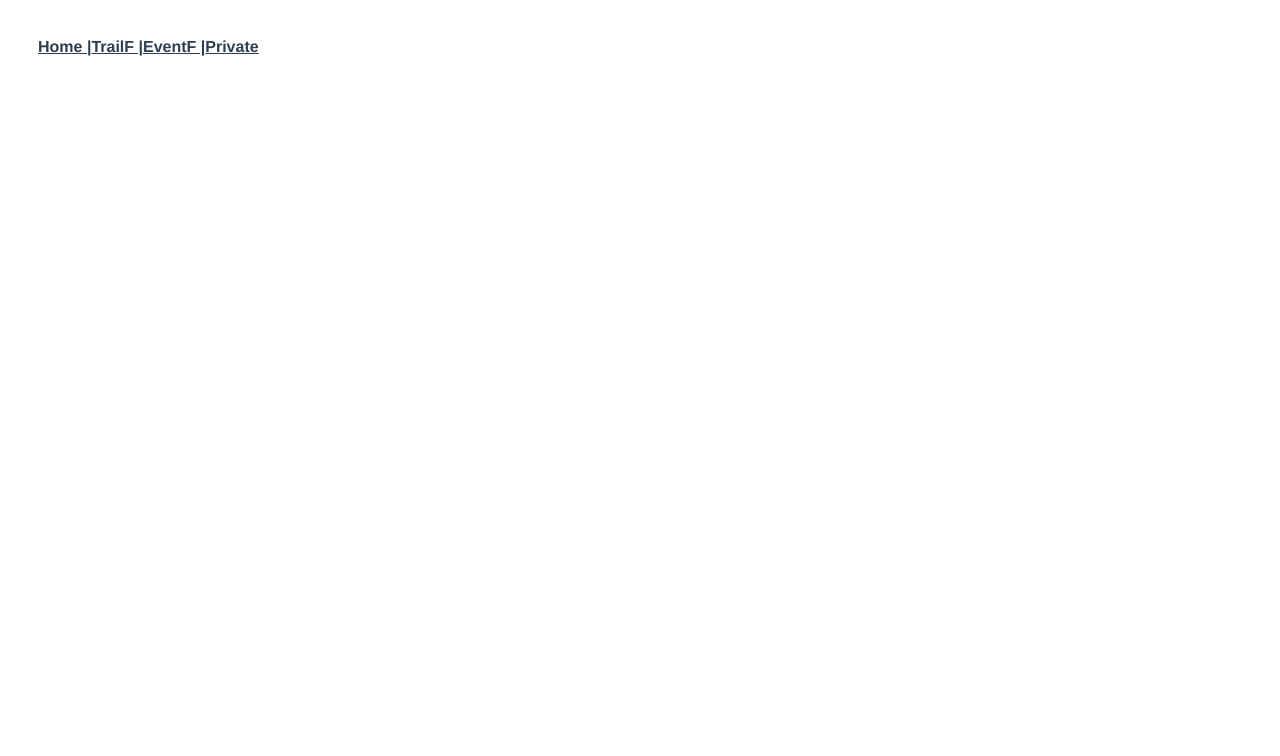
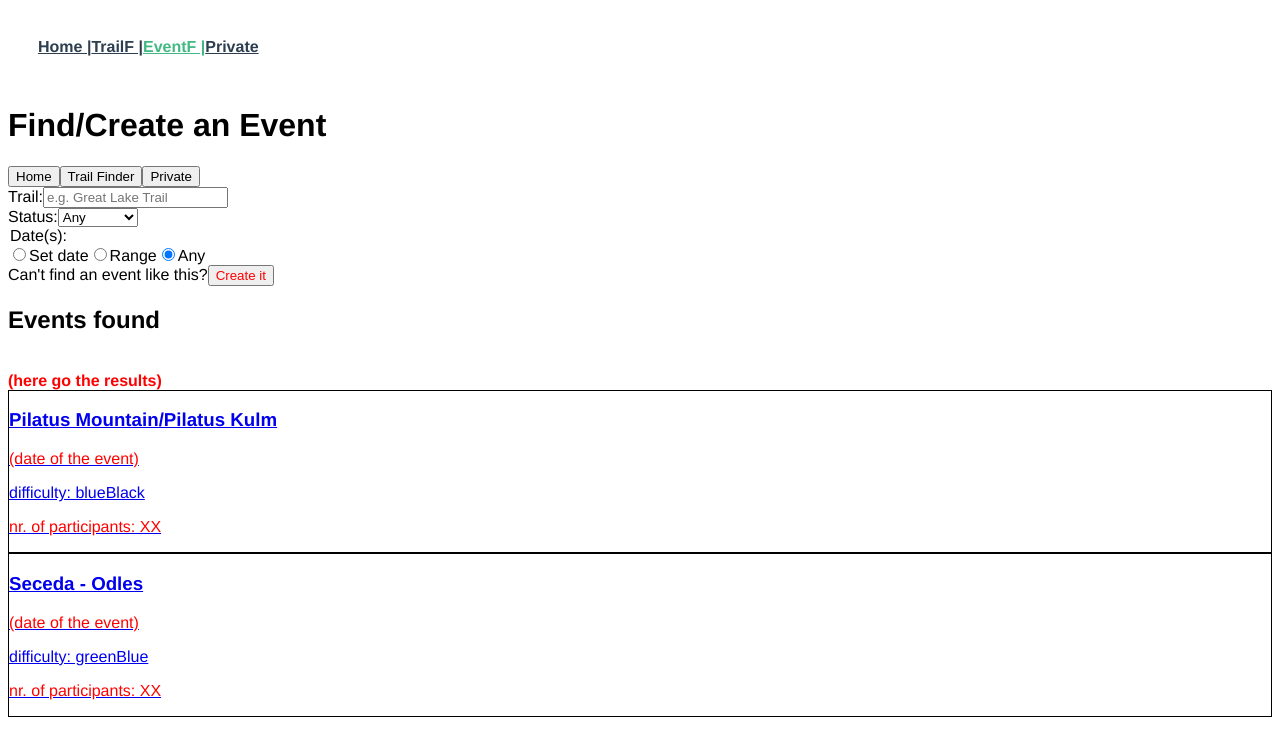
Before and after one commit to robinsondev428/trail_buddy-hiking, a Vue app: page /event_finder in a window 1280 px wide. Shown: the top 756 px of the page. Built offline with nearby package versions, Linux system fonts and the light colour scheme.

Commit message:
done detail page trail_info

```diff
--- a/src/App.vue
+++ b/src/App.vue
@@ -2,8 +2,8 @@
   <div id="app">
     <div id="nav">
       <router-link to="/">Home |</router-link>
-      <router-link to="/trail-finder">TrailF |</router-link>
-      <router-link to="/event-finder">EventF |</router-link>
+      <router-link to="/trail_finder">TrailF |</router-link>
+      <router-link to="/event_finder">EventF |</router-link>
       <router-link to="/private">Private</router-link>
     </div>
     <router-view :logged="logged" />
--- a/src/components/header_nav.vue
+++ b/src/components/header_nav.vue
@@ -1,15 +1,16 @@
 <template>
   <div>
-    <router-link to="/trail-finder" v-if="pageID === 'trail_info'">Back</router-link>
-    <router-link to="/event-finder" v-if="pageID === 'event_info'">Back</router-link>
-    <p v-if="pageID !== ('trail_info' || 'event_info')" class="to-fix">(no back btn!)</p>
+    <!--<router-link to="/trail_finder" v-if="pageID === 'trail_info'">Back</router-link>
+    <router-link to="/event_finder" v-if="pageID === 'event_info'">Back</router-link>-->
+    <router-link v-if="$route.params.finder" :to="'/' + $route.params.finder">Back</router-link>
+    <!--<p v-if="pageID !== ('trail_info' || 'event_info')" class="to-fix">(no back btn!)</p>-->
 
     <h1>{{pageTitle}}</h1>
 
     <div>
       <router-link to="/" v-if="pageID !== 'home'" tag="button">Home</router-link>
-      <router-link to="/trail-finder" v-if="pageID !== 'trail_finder'" tag="button">Trail Finder</router-link>
-      <router-link to="/event-finder" v-if="pageID !== 'event_finder'" tag="button">Event finder</router-link>
+      <router-link to="/trail_finder" v-if="pageID !== 'trail_finder'" tag="button">Trail Finder</router-link>
+      <router-link to="/event_finder" v-if="pageID !== 'event_finder'" tag="button">Event finder</router-link>
       <router-link to="/private" v-if="pageID !== 'private' && logged ===true" tag="button">Private</router-link>
       <router-link to="/login" v-if="pageID !== 'private' && logged ===false" tag="button">Log in</router-link>
     </div>
@@ -29,6 +30,9 @@ export default {
     logged: {
       type: Boolean
     }
+  },
+  data() {
+    return {};
   }
 };
 </script>
--- a/src/components/results_list.vue
+++ b/src/components/results_list.vue
@@ -1,10 +1,14 @@
 <template>
   <div>
     <div v-for="(singleResult, index) in resultsList" :key="index">
-      <router-link to="/trail-info">
-        <ResultTile :singleResult="singleResult" :pageID="pageID" />
+      <router-link :to="'/' + pageID + '/trail_info/' + singleResult.id">
+        <div v-on:click="storeSingleResult(singleResult)">
+          <ResultTile :singleResult="singleResult" :pageID="pageID" />
+        </div>
       </router-link>
     </div>
+    <!--<button v-on:click="showInfo">Show the name of stored item</button>
+    <p>{{testDisplay}}</p>-->
   </div>
 </template>
 
@@ -15,6 +19,11 @@ export default {
   components: {
     ResultTile
   },
+  data() {
+    return {
+      testDisplay: ""
+    };
+  },
   props: {
     resultsList: {
       type: Array
@@ -22,6 +31,15 @@ export default {
     pageID: {
       type: String
     }
+  },
+  methods: {
+    storeSingleResult(oneResult) {
+      localStorage.storedResult = JSON.stringify(oneResult);
+      //this.testDisplay = "orso";
+    }
+    /*showInfo() {
+      this.testDisplay = JSON.parse(localStorage.storedResult);
+    }*/
   }
 };
 </script>
--- a/src/components/search_box.vue
+++ b/src/components/search_box.vue
@@ -81,6 +81,12 @@ export default {
       inputDateStart: "",
       inputDateEnd: ""
     };
+  },
+
+  created() {
+    if (localStorage.storedResult) {
+      this.inputTrail = JSON.parse(localStorage.storedResult)["name"];
+    }
   }
 };
 </script>
--- a/src/router.js
+++ b/src/router.js
@@ -20,19 +20,20 @@ export default new Router({
       component: Home
     },
     {
-      path: '/trail-finder',
+      path: '/trail_finder',
       component: TrailFinder,
     },
     {
-      path: '/trail-info',
-      component: TrailInfo
+      path: '/:finder/trail_info/:itemID',
+      component: TrailInfo,
+      props: true
     },
     {
-      path: '/event-finder',
+      path: '/event_finder',
       component: EventFinder
     },
     {
-      path: '/event-info',
+      path: '/event_info',
       component: EventInfo
     },
     {
--- a/src/views/Home.vue
+++ b/src/views/Home.vue
@@ -5,7 +5,7 @@
       <h1>Trail Buddy</h1>
     </div>
     <div>
-      <router-link to="/trail-finder" tag="button">
+      <router-link to="/trail_finder" tag="button">
         <h2>Find a trail</h2>
       </router-link>
       <router-link to="/login" tag="button" v-if="logged===false">
@@ -15,6 +15,15 @@
         <h2>Private Area</h2>
       </router-link>
     </div>
+    <!--<button v-on:click="testStoreFn">Storing here!</button>
+    <button v-on:click="testStoreShow">Showing here...</button>
+    <p>{{testVar}}</p>
+    <br />
+    <router-link to="/private">
+      <button v-on:click="testStoreFnII">
+        <p>Private Area AND store</p>
+      </button>
+    </router-link>-->
   </div>
 </template>
 
@@ -27,12 +36,58 @@ export default {
     return {
       pageID: "home",
       pageTitle: "Homepage"
+      /*testVar: "", //DELETE ME AND THE NEXT GUY
+      testTrailtosave: {
+        id: 7003941,
+        name: "Pilatus Mountain TEST!/Pilatus Kulm",
+        type: "Featured Hike",
+        summary:
+          "A beatiful, solitary hike with a highly commercialized ending.",
+        difficulty: "blueBlack",
+        stars: 4.9,
+        starVotes: 8,
+        location: "Alpnach, Switzerland",
+        url:
+          "https://www.hikingproject.com/trail/7003941/pilatus-mountainpilatus-kulm",
+        imgSqSmall:
+          "https://cdn-files.apstatic.com/hike/7003188_sqsmall_1554233241.jpg",
+        imgSmall:
+          "https://cdn-files.apstatic.com/hike/7003188_small_1554233241.jpg",
+        imgSmallMed:
+          "https://cdn-files.apstatic.com/hike/7003188_smallMed_1554233241.jpg",
+        imgMedium:
+          "https://cdn-files.apstatic.com/hike/7003188_medium_1554233241.jpg",
+        length: 4.6,
+        ascent: 5191,
+        descent: -16,
+        high: 6667,
+        low: 1488,
+        longitude: 8.277,
+        latitude: 46.9553,
+        conditionStatus: "All Clear",
+        conditionDetails: "",
+        conditionDate: "2019-06-27 02:26:05"
+      }*/
     };
   },
   props: {
     logged: {
       type: Boolean
     }
+  },
+  methods: {
+    /*testStoreFn() {
+      //DELETE ME
+      localStorage.testStoreVar = "ciao";
+    },
+    testStoreFnII() {
+      //DELETE ME
+      localStorage.testStoreVar = JSON.stringify(this.testTrailtosave);
+    },
+    testStoreShow() {
+      //DELETE ME
+      this.testVar = localStorage.testStoreVar;
+    }*/
   }
 };
 </script>
--- a/src/views/trail_finder.vue
+++ b/src/views/trail_finder.vue
@@ -7,7 +7,7 @@
         <form action="#">
           Maximum distance:
           <input type="range" name="max-dist" min="20" max="200" v-model="maxDist" />
-          {{milesToKm}} km
+          {{milesToKm(maxDist)}} km
           <input type="submit" value="Find trails" />
         </form>
       </div>
@@ -112,9 +112,9 @@ export default {
     }
   },
 
-  computed: {
-    milesToKm() {
-      return (this.maxDist * 1.60934).toFixed(1);
+  methods: {
+    milesToKm(val) {
+      return (val * 1.60934).toFixed(1);
     }
   }
 };
--- a/src/views/trail_info.vue
+++ b/src/views/trail_info.vue
@@ -1,24 +1,81 @@
 <template>
   <div>
     <HeaderNav :pageID="pageID" :pageTitle="pageTitle" :logged="logged" />
+    <ResultTile :singleResult="displayedItem" />
+    <div>
+      <div>
+        <p>{{displayedItem.summary}}</p>
+        <p>Length: {{milesToKm(displayedItem["length"])}} km</p>
+        <p>Ascent: {{feetToM(displayedItem.ascent)}} m</p>
+        <p>Descent: {{-feetToM(displayedItem.descent)}} m</p>
+        <p>Highest point: {{feetToM(displayedItem.high)}} m</p>
+        <p>Lowest point: {{feetToM(displayedItem.low)}} m</p>
+        <p>Difficulty: {{displayedItem.difficulty}}</p>
+      </div>
+      <div>
+        <img :src="displayedItem.imgSqSmall" alt="trail picture" />
+      </div>
+    </div>
+    <div>
+      <div>
+        <h3>Current conditions</h3>
+        <p>{{displayedItem.conditionStatus}}</p>
+        <p v-if="displayedItem.conditionDetails">{{displayedItem.conditionDetails}}</p>
+        <p>(last updated on {{displayedItem.conditionDate}})</p>
+      </div>
+      <div>
+        <p class="to-fix">(here goes weather tile)</p>
+      </div>
+    </div>
+    <div>
+      <a :href="displayedItem.url">More info on HikingProject.com</a>
+    </div>
+    <div>
+      <router-link to="/event_finder">
+        <button class="to-fix">
+          <p>I'm going there</p>
+        </button>
+      </router-link>
+    </div>
+    <!--<br />
+    <button v-on:click="showInfo">Show the name of stored item</button>
+    <p>Name:{{testDisplay.name}}</p>
+    <p>Back page: {{$route.params.finder}}</p>-->
   </div>
 </template>
 
 
 <script>
 import HeaderNav from "@/components/header_nav.vue";
+import ResultTile from "@/components/result_tile.vue";
 export default {
   name: "TrailInfo",
 
   components: {
-    HeaderNav
+    HeaderNav,
+    ResultTile
   },
 
   data() {
     return {
       pageID: "trail_info",
-      pageTitle: "Trail Information"
+      pageTitle: "Trail Information",
+      displayedItem: {}
+      //testDisplay: "" //DELETE ME
     };
+  },
+
+  methods: {
+    milesToKm(val) {
+      return (val * 1.60934).toFixed(1);
+    },
+    feetToM(val) {
+      return (val * 0.3048).toFixed(0);
+    }
+  },
+
+  created() {
+    this.displayedItem = JSON.parse(localStorage.storedResult);
   }
 };
 </script>
```
Also changed, not shown: src/views/private.vue (+10 -0 lines).
